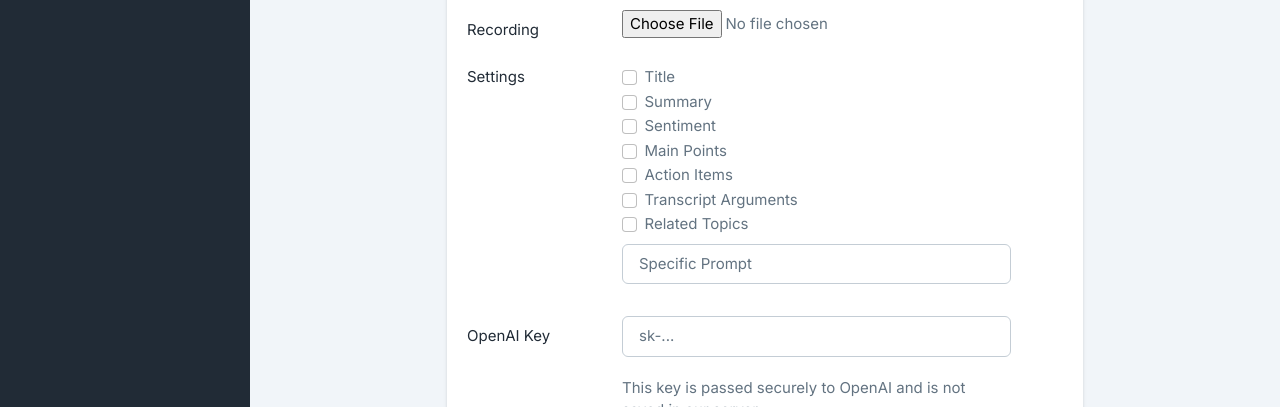
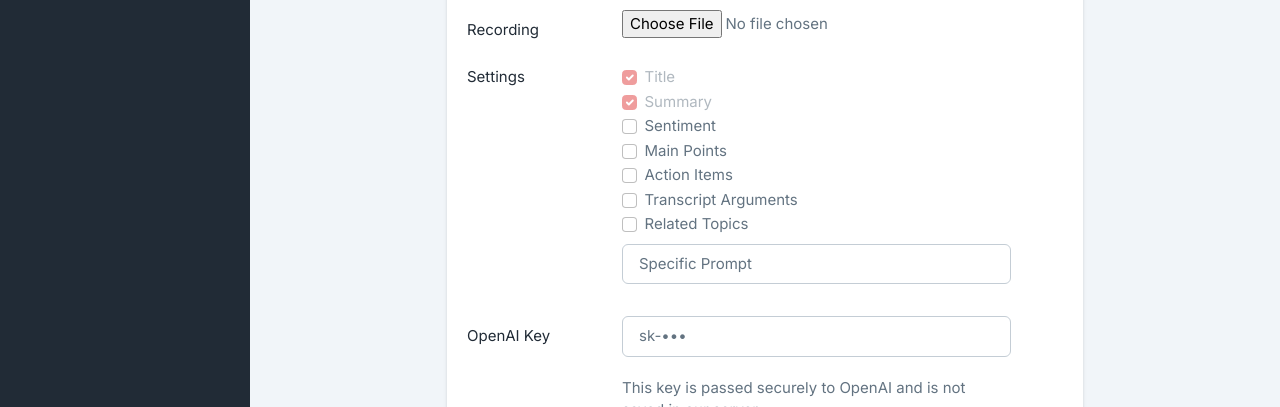
Before and after one commit to thex3family/Take-Action-With-AI, a Next.js app: page /pages/r2n in a window 1280 px wide. Shown: the part 260-667 px from the top of the page. Built offline with nearby package versions, Linux system fonts and the light colour scheme; a web font is replaced by a local one.

Commit message:
Handle extra variables

```diff
--- a/pages/pages/r2n.js
+++ b/pages/pages/r2n.js
@@ -11,14 +11,14 @@ const R2N = () => {
   const [output, setOutput] = useState(null);
   const [file, setFile] = useState(null);
   const [openAI_Key, setOpenAI_Key] = useState(null);
-  const [title, setTitle] = useState(null);
-  const [summary, setSummary] = useState(null);
-  const [sentiment, setSentiment] = useState(null);
-  const [main_points, setMain_Points] = useState(null);
-  const [action_items, setAction_Items] = useState(null);
-  const [transcript_arguments, setTranscript_Arguments] = useState(null);
-  const [follow_up, setFollow_Up] = useState(null);
-  const [related_topics, setRelated_Topics] = useState(null);
+  const [title, setTitle] = useState(true);
+  const [summary, setSummary] = useState(true);
+  const [sentiment, setSentiment] = useState(false);
+  const [main_points, setMain_Points] = useState(false);
+  const [action_items, setAction_Items] = useState(false);
+  const [transcript_arguments, setTranscript_Arguments] = useState(false);
+  const [follow_up, setFollow_Up] = useState(false);
+  const [related_topics, setRelated_Topics] = useState(false);
   const [custom_prompt, setCustom_Prompt] = useState(null);
   const [error, setError] = useState(null);
 
@@ -90,11 +90,11 @@ const R2N = () => {
                   <Form.Label as={Col} md={3} htmlFor="default">Settings</Form.Label>
                   <Col md={8} xs={12}>
                     <Form.Check id="title">
-                      <Form.Check.Input type="checkbox" name="title" onChange={(e) => setTitle(e.target.checked)} />
+                      <Form.Check.Input type="checkbox" name="title" onChange={(e) => setTitle(e.target.checked)} checked={title} disabled/>
                       <Form.Check.Label>Title</Form.Check.Label>
                     </Form.Check>
                     <Form.Check id="summary">
-                      <Form.Check.Input type="checkbox" name="summary" onChange={(e) => setSummary(e.target.checked)} />
+                      <Form.Check.Input type="checkbox" name="summary" onChange={(e) => setSummary(e.target.checked)} checked={summary} disabled/>
                       <Form.Check.Label>Summary</Form.Check.Label>
                     </Form.Check>
                     <Form.Check id="sentiment">
@@ -124,7 +124,7 @@ const R2N = () => {
                   <label htmlFor="openai_key" className="col-sm-3 col-form-label
                     form-label">OpenAI Key</label>
                   <div className="col-md-8 col-12">
-                    <input className="form-control" placeholder="sk-..." id="open
+                    <input className="form-control" type="password" placeholder="sk-•••" id="open
                     ai_key" required onChange={(e) => setOpenAI_Key(e.target.value)} />
                   </div>
                   <Col md={{ offset: 3, span: 8 }} xs={12} className="mt-4">
```
